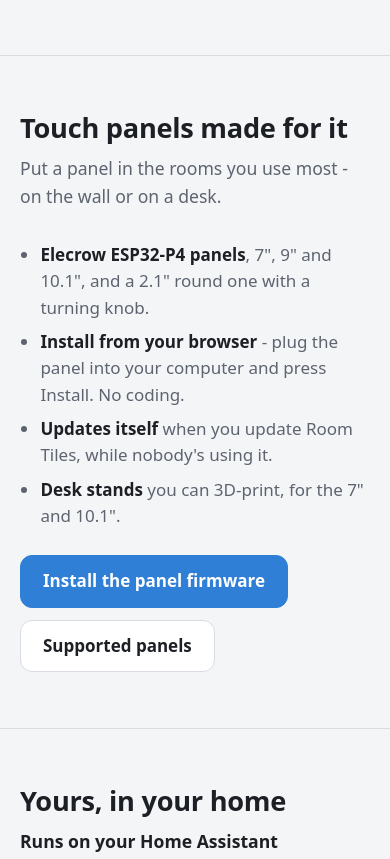
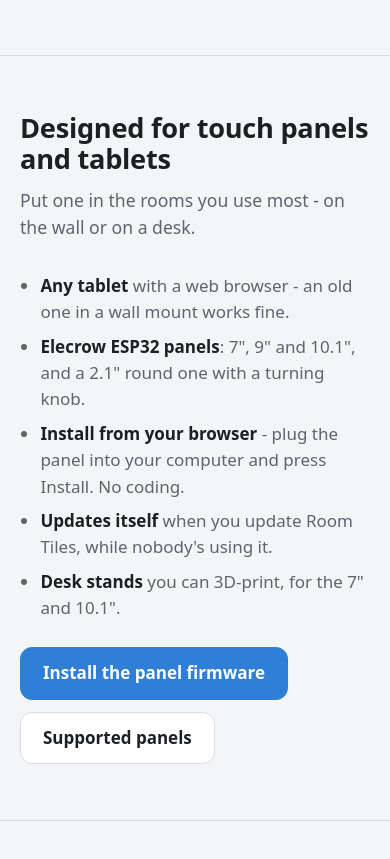
Before and after one commit to rustyk0-byte/room-tiles, a plain HTML site: page tools/site/index.html in a window 390 px wide. Shown: the part 2135-2994 px from the top of the page. Drawn offline with Linux system fonts and the light colour scheme; files whose address does not match are found by name.

Commit message:
Landing page: designed for touch panels and tablets
Co-Authored-By: Claude Opus 5.5 <noreply@anthropic.com>

```diff
--- a/tools/site/index.html
+++ b/tools/site/index.html
@@ -358,7 +358,7 @@
         <a class="brand" href="index.html"><img src="icon.png" alt="" />Room Tiles</a>
         <nav>
           <a href="demo/index.html">Demo</a>
-          <a class="wide" href="#panels">Touch panels</a>
+          <a class="wide" href="#panels">Panels</a>
           <a href="https://github.com/rustyk0-byte/room-tiles#install">Install</a>
           <a class="wide" href="https://github.com/rustyk0-byte/room-tiles">GitHub</a>
         </nav>
@@ -436,10 +436,11 @@
       <section id="panels">
         <div class="wrap split">
           <div>
-            <h2>Touch panels made for it</h2>
-            <p class="sub">Put a panel in the rooms you use most - on the wall or on a desk.</p>
+            <h2>Designed for touch panels and tablets</h2>
+            <p class="sub">Put one in the rooms you use most - on the wall or on a desk.</p>
             <ul>
-              <li><b>Elecrow ESP32-P4 panels</b>, 7", 9" and 10.1", and a 2.1" round one with a turning knob.</li>
+              <li><b>Any tablet</b> with a web browser - an old one in a wall mount works fine.</li>
+              <li><b>Elecrow ESP32 panels</b>: 7", 9" and 10.1", and a 2.1" round one with a turning knob.</li>
               <li><b>Install from your browser</b> - plug the panel into your computer and press Install. No coding.</li>
               <li><b>Updates itself</b> when you update Room Tiles, while nobody's using it.</li>
               <li><b>Desk stands</b> you can 3D-print, for the 7" and 10.1".</li>
```
